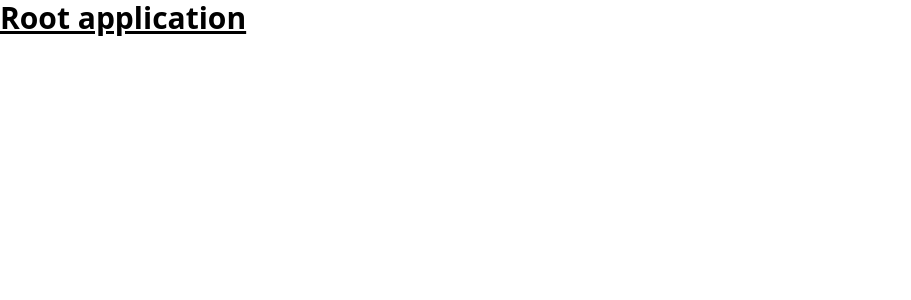
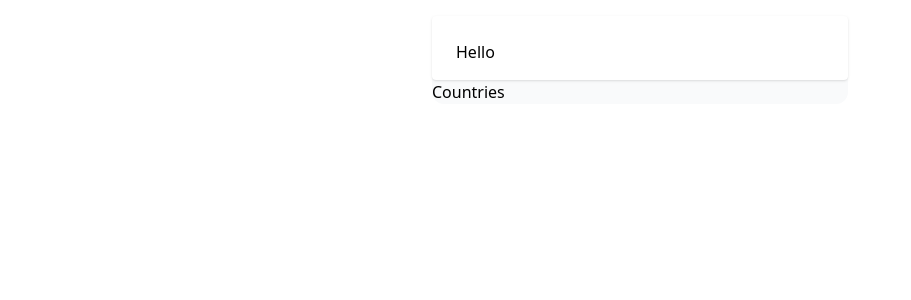
Before and after one commit to joeldsouzax/country-dropin, a React (Vite) app: page / in a window 1280 px wide. Shown: the top 300 px of the page, without its empty margins (0-911 px from the left). Built offline with nearby package versions, Linux system fonts and the light colour scheme.

Commit message:
feat(country-dropin): added country list and country visited list routes

```diff
--- /dev/null
+++ b/src/components/CountryList.tsx
@@ -0,0 +1,15 @@
+/** @format */
+
+import { Country } from '@/types';
+import * as React from 'react';
+
+interface CountryListProps {
+  countries: Country[];
+  isLoading?: boolean;
+}
+
+const CountryList: React.FC<CountryListProps> = ({ countries, isLoading }) => {
+  return <h1>countries</h1>;
+};
+
+export default CountryList;
--- a/src/error-page.tsx
+++ b/src/error-page.tsx
@@ -10,7 +10,7 @@ const ErrorPage: React.FC = () => {
     <div id="country-dropin-error-page">
       <h1>Welp!</h1>
       <h2>Something went wrong</h2>
-      <h4>{error.message || error.statusText}</h4>
+      <h4>{error.message != null || error.statusText}</h4>
     </div>
   );
 };
--- a/src/main.tsx
+++ b/src/main.tsx
@@ -6,7 +6,5 @@ import App from './App';
 import './index.css';
 
 ReactDOM.createRoot(document.getElementById('root') as HTMLElement).render(
-  <React.StrictMode>
-    <App />
-  </React.StrictMode>,
+  <App />,
 );
--- a/src/router.tsx
+++ b/src/router.tsx
@@ -2,11 +2,19 @@
 import React from 'react';
 import Root from './routes/root';
 import { createBrowserRouter } from 'react-router-dom';
+import ErrorPage from './error-page';
+import Countries from './routes/countries';
+import VisitedCountries from './routes/visited-countries';
 
 const router = createBrowserRouter([
   {
     path: '/',
     element: <Root />,
+    errorElement: <ErrorPage />,
+    children: [
+      { index: true, element: <Countries /> },
+      { path: 'visited', element: <VisitedCountries /> },
+    ],
   },
 ]);
 
--- /dev/null
+++ b/src/routes/countries.tsx
@@ -0,0 +1,9 @@
+/** @format */
+
+import * as React from 'react';
+
+const Countries: React.FC = () => {
+  return <h1>Countries</h1>;
+};
+
+export default Countries;
--- a/src/routes/root.tsx
+++ b/src/routes/root.tsx
@@ -1,9 +1,24 @@
 /** @format */
 
 import * as React from 'react';
+import { Outlet } from 'react-router-dom';
 
 const Root: React.FC = () => {
-  return <h1 className="text-3xl font-bold underline">Root application</h1>;
+  return (
+    <div className="w-full p-4">
+      <main
+        role="main"
+        className="w-full flex flex-col content-center justify-center"
+      >
+        <div className="w-full sm:w-1/2 lg:w-1/3 bg-gray-50 rounded-xl m-auto">
+          <div className="bg-white rounded shadow px-4 pt-5 pb-4 sm:p-6 sm:pb-4">
+            <h1>Hello</h1>
+          </div>
+          <Outlet />
+        </div>
+      </main>
+    </div>
+  );
 };
 
 export default Root;
--- /dev/null
+++ b/src/routes/visited-countries.tsx
@@ -0,0 +1,9 @@
+/** @format */
+
+import * as React from 'react';
+
+const VisitedCountries: React.FC = () => {
+  return <h1>Visited Countries</h1>;
+};
+
+export default VisitedCountries;
```
